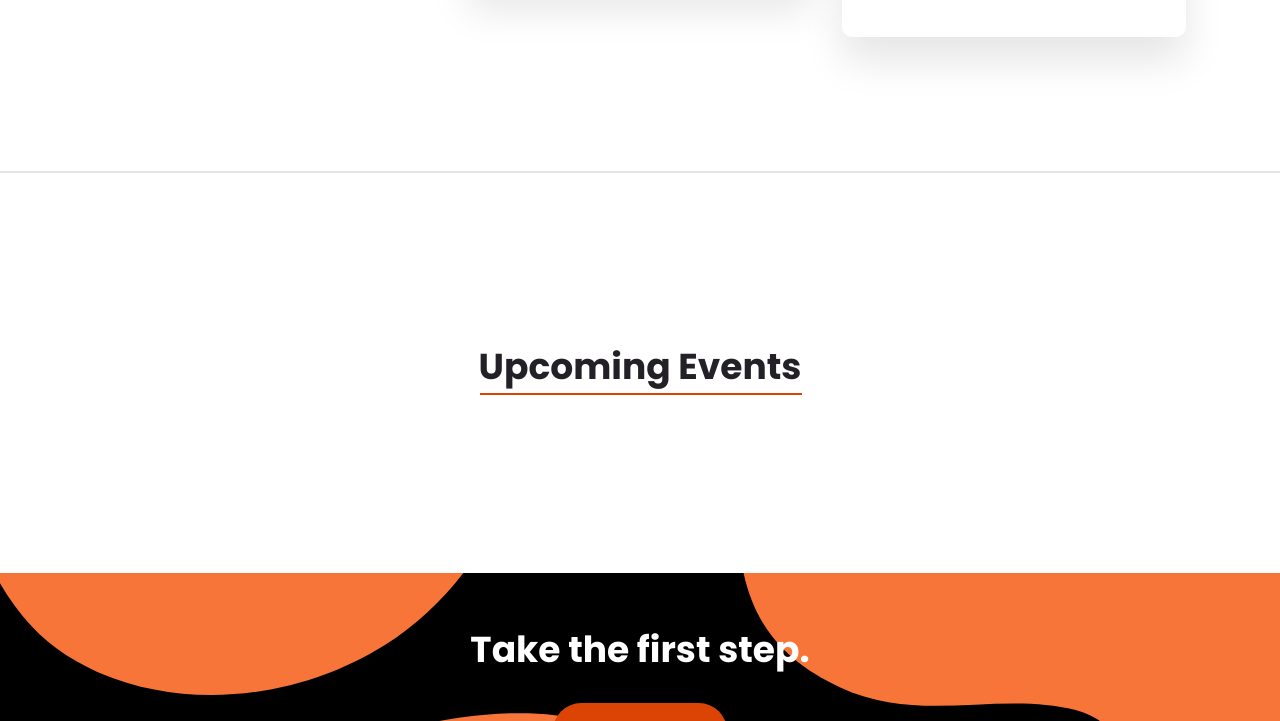
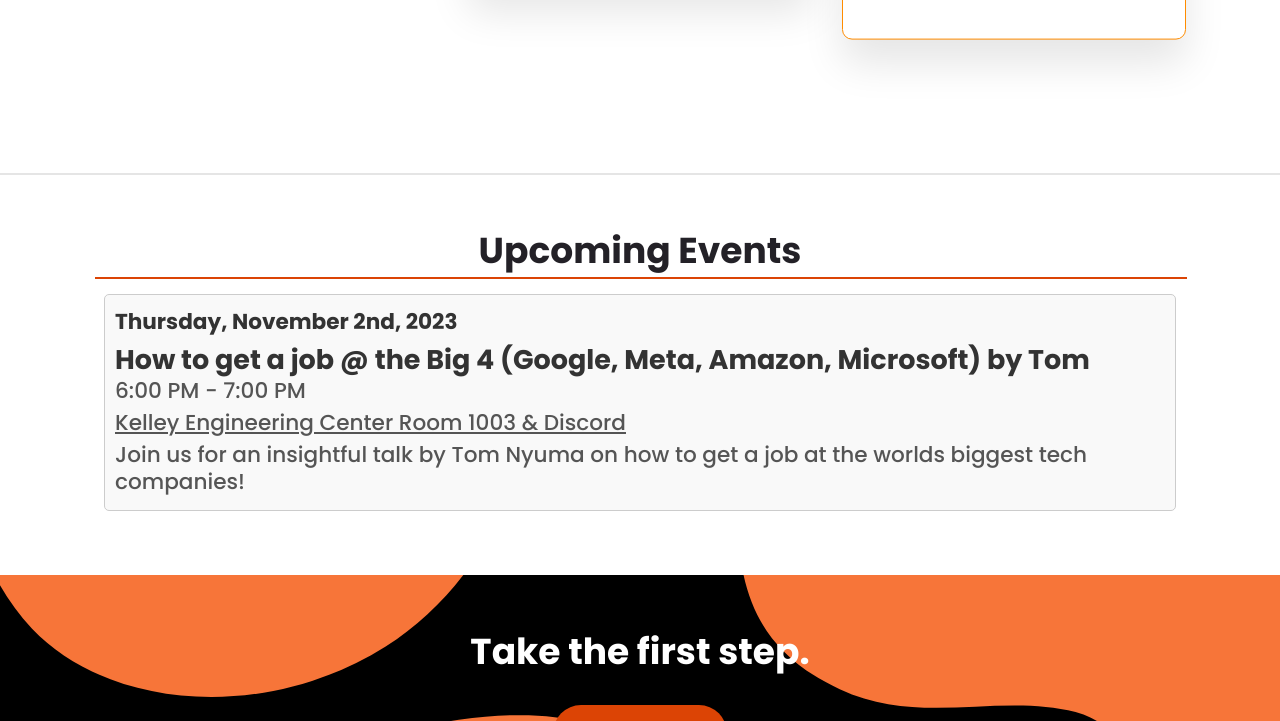
Before and after one commit to osu-acm/website, an Astro site: page / in a window 1280 px wide. Shown: the part 1612-2333 px from the top of the page. Built offline with nearby package versions, Linux system fonts and the light colour scheme; Astro itself is replaced by a stand-in of ours.

Commit message:
🥹 Week 5 Event! (#28)
* 👀 Added Week 2 Event

* ⏰ Added moment.js

* 🥳 New Event Type

* 🧑🏾‍🔧 Added current events reducer and extracted data to file

* 🏁 Set haveEvents flag to false

* ☑️ Added box shadow to cards in mission

* 😡 removed .DS_Store

* Added Tom's Talk on 11/2/23

* ✨ New Script for copying dist/ to public_html/

```diff
--- a/package.json
+++ b/package.json
@@ -8,7 +8,8 @@
     "start": "astro dev",
     "build": "astro build",
     "preview": "astro preview",
-    "astro": "astro"
+    "astro": "astro",
+    "osu-deploy": "cp -r dist/. .."
   },
   "dependencies": {
     "@astrojs/react": "^1.2.2",
--- a/src/components/Events/data/index.ts
+++ b/src/components/Events/data/index.ts
@@ -17,6 +17,14 @@
             title: "TBA",
             description:
                   "TBA",
+      },
+      {
+            date: "Thursday, November 2nd, 2023",
+            time: "6:00 PM - 7:00 PM",
+            location: "Kelley Engineering Center Room 1003 & Discord",
+            title: "How to get a job @ the Big 4 (Google, Meta, Amazon, Microsoft) by Tom",
+            description:
+                  "Join us for an insightful talk by Tom Nyuma on how to get a job at the worlds biggest tech companies!",
       }
 ];
 
--- a/src/components/Features/style.css
+++ b/src/components/Features/style.css
@@ -36,6 +36,7 @@
   box-shadow: 0 2.4rem 4rem rgba(0, 0, 0, 0.1);
   position: relative;
   z-index: 999;
+  border: 1px solid Darkorange;
 }
 
 .feature-list__item:nth-child(2) {
```
